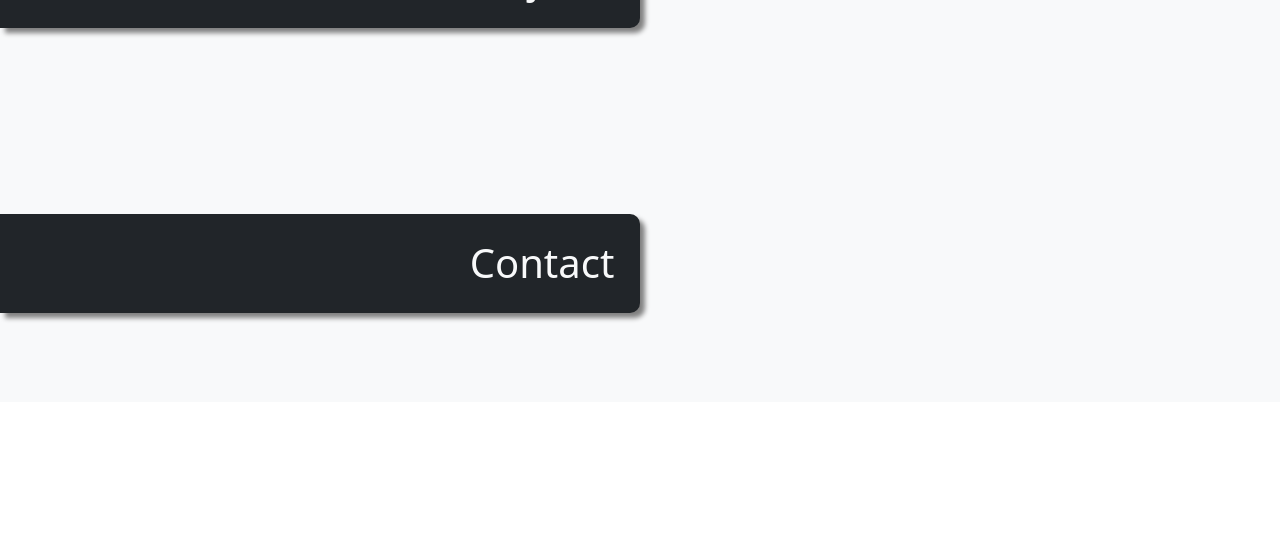
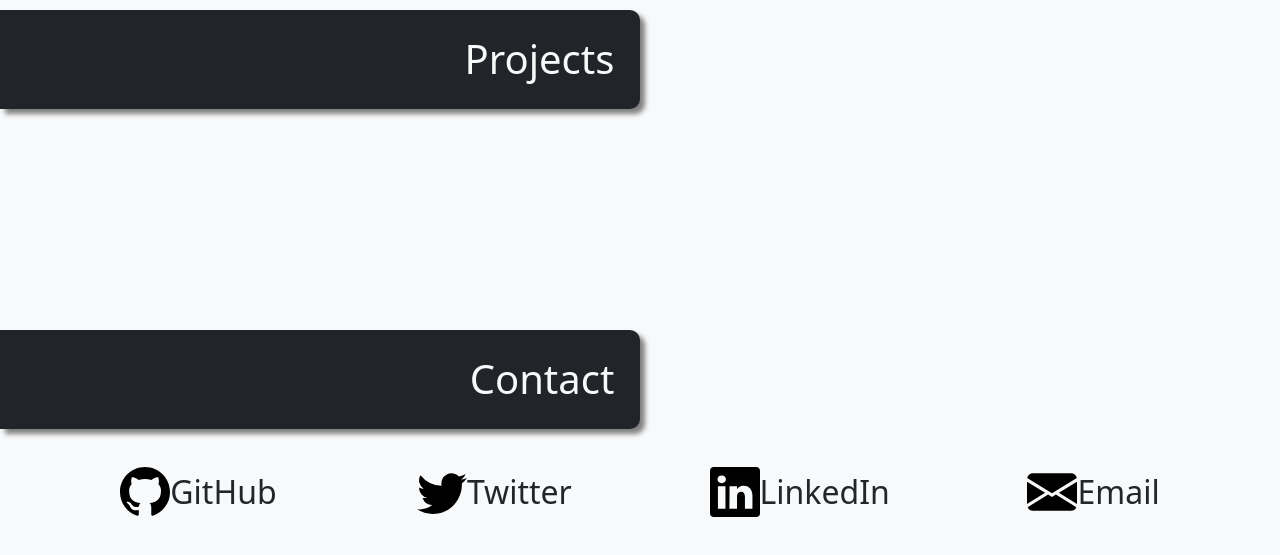
Before and after one commit to dBenoi/portfolio, a website: page index.html in a window 1280 px wide. Shown: the part 2095-2650 px from the top of the page. Before the commit the page ends 2497 px from the top, so only its background shows below. Drawn offline with nearby package versions, Linux system fonts and the light colour scheme.

Commit message:
Add social links

```diff
--- a/index.html
+++ b/index.html
@@ -159,7 +159,30 @@
       <section id="contact" class="content">
         <h2 class="bg-dark text-light">Contact</h2>
         <!-- Twitter, GH, LinkedIn, Email -->
-        <section class="social-links"></section>
+        <section class="social">
+          <p>
+            <a href="https://github.com/dBenoi" class="social-link"
+              ><img src="./socials/github.svg" alt="" />GitHub</a
+            >
+          </p>
+          <p>
+            <a href="https://twitter.com/david_j_benoit" class="social-link"
+              ><img src="./socials/twitter.svg" alt="" />Twitter</a
+            >
+          </p>
+          <p>
+            <a
+              href="https://www.linkedin.com/in/david-benoit-a137101b9/"
+              class="social-link"
+              ><img src="./socials/linkedin.svg" alt="" />LinkedIn</a
+            >
+          </p>
+          <p>
+            <a href="mailto:david.j.benoit1@gmail.com" class="social-link"
+              ><img src="./socials/envelope-fill.svg" alt="" />Email</a
+            >
+          </p>
+        </section>
       </section>
     </main>
     <footer class="bg-dark">
--- a/style.css
+++ b/style.css
@@ -62,7 +62,8 @@ h2 {
   text-align: right;
   padding: 2%;
   border-radius: 0 10px 10px 0;
-  margin-bottom: 2%;
+  margin-top: 3%;
+  margin-bottom: 3%;
   box-shadow: 5px 5px 5px grey;
 }
 
@@ -174,9 +175,41 @@ h2 {
   .about-content {
     font-size: 1.2rem;
   }
+  .social {
+    flex-direction: column;
+    background-color: saddlebrown;
+  }
+  .social-link {
+    background-color: royalblue;
+  }
 }
 
 .skill-blank {
   height: 0;
   box-shadow: none;
 }
+
+.social {
+  display: flex;
+  justify-content: space-evenly;
+  align-items: center;
+  gap: 20px;
+  flex-wrap: wrap;
+}
+
+.social-link {
+  display: flex;
+  max-width: 175px;
+  height: auto;
+  justify-content: center;
+  align-items: center;
+  font-size: 2rem;
+  font-weight: 500;
+  text-decoration: none;
+  color: rgb(34, 37, 41);
+}
+
+a > img {
+  height: 50px;
+  width: auto;
+}
```
Also changed, not shown: socials/envelope-fill.svg (added), socials/github.svg (added), socials/linkedin.svg (added), socials/twitter.svg (added), 1 other file.
